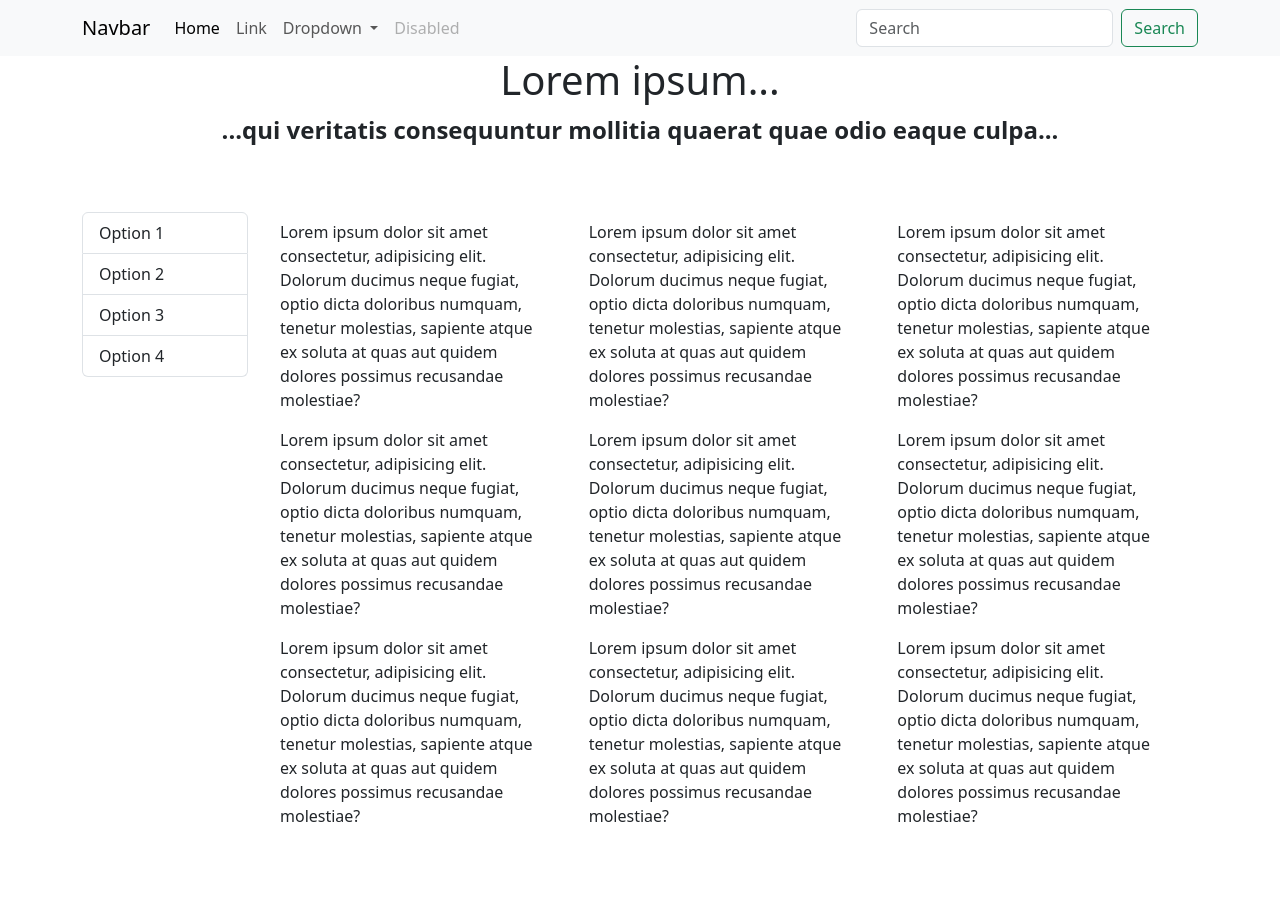
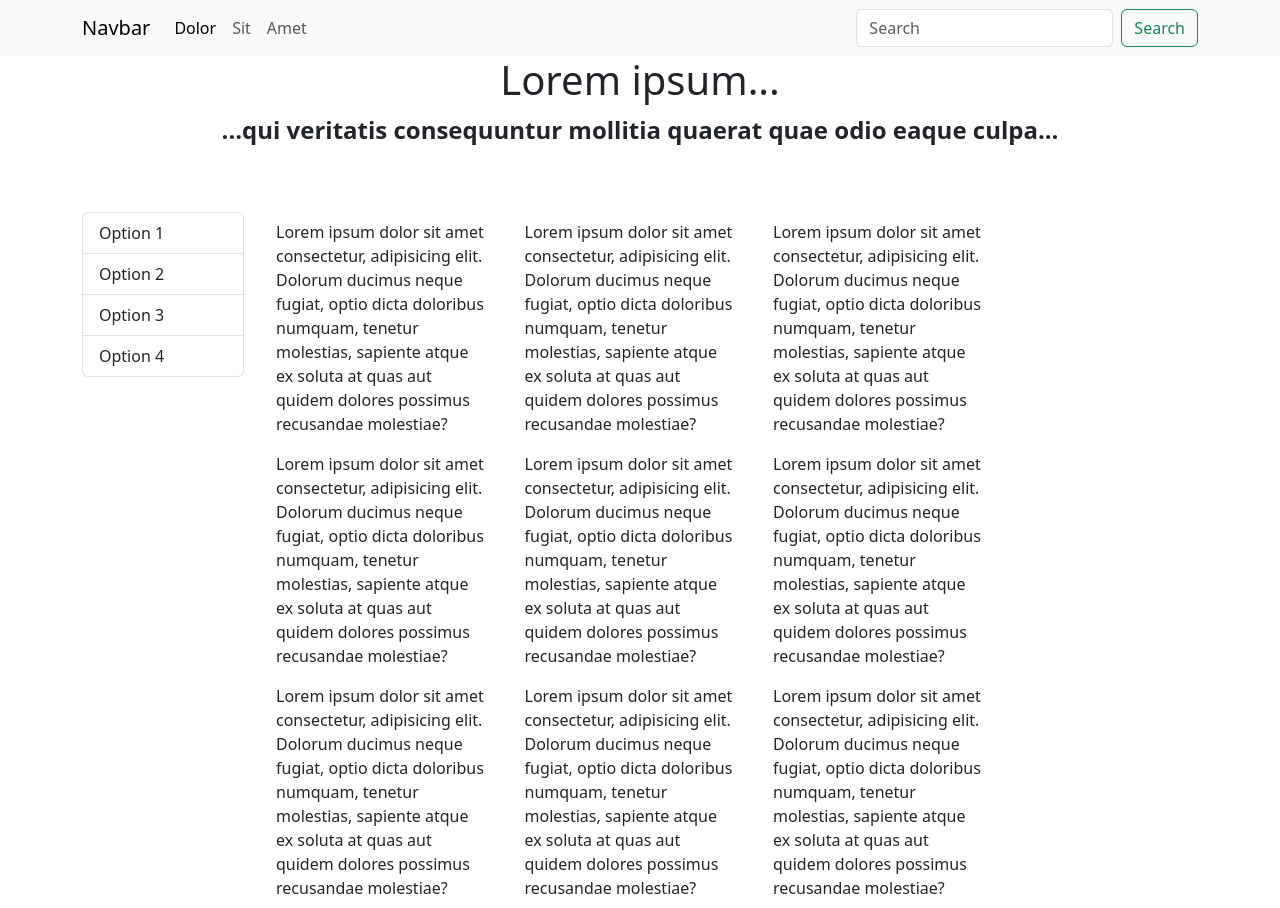
Before and after one commit to ghm7/Actividad-14.1, a plain HTML site: page index.html in a window 1280 px wide. Before the commit the page ends 836 px from the top, so only its background shows below. Drawn offline with Linux system fonts and the light colour scheme.

Commit message:
Start styling md query

```diff
--- a/index.html
+++ b/index.html
@@ -29,32 +29,18 @@
           <div class="collapse navbar-collapse" id="navbarSupportedContent">
             <ul class="navbar-nav me-auto mb-2 mb-lg-0">
               <li class="nav-item">
-                <a class="nav-link active" aria-current="page" href="#">Home</a>
+                <a class="nav-link active" aria-current="page" href="#">
+                  Dolor
+                </a>
               </li>
               <li class="nav-item">
-                <a class="nav-link" href="#">Link</a>
-              </li>
-              <li class="nav-item dropdown">
-                <a
-                  class="nav-link dropdown-toggle"
-                  href="#"
-                  role="button"
-                  data-bs-toggle="dropdown"
-                  aria-expanded="false"
-                >
-                  Dropdown
-                </a>
-                <ul class="dropdown-menu">
-                  <li><a class="dropdown-item" href="#">Action</a></li>
-                  <li><a class="dropdown-item" href="#">Another action</a></li>
-                  <li><hr class="dropdown-divider" /></li>
-                  <li>
-                    <a class="dropdown-item" href="#">Something else here</a>
-                  </li>
-                </ul>
+                <a class="nav-link" href="#"> Sit </a>
               </li>
               <li class="nav-item">
-                <a class="nav-link disabled" aria-disabled="true">Disabled</a>
+                <a class="nav-link" href="#"> Amet </a>
+              </li>
+              <li class="nav-item d-lg-none">
+                <a class="nav-link" href="#"> Options </a>
               </li>
             </ul>
             <form class="d-flex" role="search">
@@ -100,9 +86,10 @@
         </div>
       </div>
 
-      <div class="container mt-5">
-        <div class="row">
-          <aside class="col-2">
+      <div class="container-lg d-md-flex mt-5">
+        <div class="row d-md-flex">
+          <div class="row container-md d-md-flex justify-content-center">
+            <aside class="col-2 d-lg-block d-md-none">
               <div class="list-group">
                 <a
                   href="#"
@@ -123,67 +110,62 @@
               </div>
             </aside>
             <section class="row col">
-            <div class="row col">
-              <div class="col m-2">
+              <div class="col-lg-3 m-lg-2 col-md-6">
                 Lorem ipsum dolor sit amet consectetur, adipisicing elit.
                 Dolorum ducimus neque fugiat, optio dicta doloribus numquam,
                 tenetur molestias, sapiente atque ex soluta at quas aut quidem
                 dolores possimus recusandae molestiae?
               </div>
-              <div class="col m-2">
+              <div class="col-lg-3 m-lg-2 col-md-6">
                 Lorem ipsum dolor sit amet consectetur, adipisicing elit.
                 Dolorum ducimus neque fugiat, optio dicta doloribus numquam,
                 tenetur molestias, sapiente atque ex soluta at quas aut quidem
                 dolores possimus recusandae molestiae?
               </div>
-              <div class="col m-2">
+              <div class="col-lg-3 m-lg-2 col-md-6">
                 Lorem ipsum dolor sit amet consectetur, adipisicing elit.
                 Dolorum ducimus neque fugiat, optio dicta doloribus numquam,
                 tenetur molestias, sapiente atque ex soluta at quas aut quidem
                 dolores possimus recusandae molestiae?
               </div>
-            </div>
-            <div class="row">
-              <div class="col m-2">
+              <div class="col-lg-3 m-lg-2 col-md-6">
                 Lorem ipsum dolor sit amet consectetur, adipisicing elit.
                 Dolorum ducimus neque fugiat, optio dicta doloribus numquam,
                 tenetur molestias, sapiente atque ex soluta at quas aut quidem
                 dolores possimus recusandae molestiae?
               </div>
-              <div class="col m-2">
+              <div class="col-lg-3 m-lg-2 col-md-6">
                 Lorem ipsum dolor sit amet consectetur, adipisicing elit.
                 Dolorum ducimus neque fugiat, optio dicta doloribus numquam,
                 tenetur molestias, sapiente atque ex soluta at quas aut quidem
                 dolores possimus recusandae molestiae?
               </div>
-              <div class="col m-2">
+              <div class="col-lg-3 m-lg-2 col-md-6">
                 Lorem ipsum dolor sit amet consectetur, adipisicing elit.
                 Dolorum ducimus neque fugiat, optio dicta doloribus numquam,
                 tenetur molestias, sapiente atque ex soluta at quas aut quidem
                 dolores possimus recusandae molestiae?
               </div>
-            </div>
-            <div class="row">
-              <div class="col m-2">
+              <div class="col-lg-3 m-lg-2 col-md-6">
                 Lorem ipsum dolor sit amet consectetur, adipisicing elit.
                 Dolorum ducimus neque fugiat, optio dicta doloribus numquam,
                 tenetur molestias, sapiente atque ex soluta at quas aut quidem
                 dolores possimus recusandae molestiae?
               </div>
-              <div class="col m-2">
+              <div class="col-lg-3 m-lg-2 col-md-6">
                 Lorem ipsum dolor sit amet consectetur, adipisicing elit.
                 Dolorum ducimus neque fugiat, optio dicta doloribus numquam,
                 tenetur molestias, sapiente atque ex soluta at quas aut quidem
                 dolores possimus recusandae molestiae?
               </div>
-              <div class="col m-2">
+              <div class="col-lg-3 m-lg-2 col-md-6">
                 Lorem ipsum dolor sit amet consectetur, adipisicing elit.
                 Dolorum ducimus neque fugiat, optio dicta doloribus numquam,
                 tenetur molestias, sapiente atque ex soluta at quas aut quidem
                 dolores possimus recusandae molestiae?
               </div>
+            </section>
           </div>
-          </section>
         </div>
       </div>
     </main>
```
Lines whose indentation alone changed are shown as unchanged.
